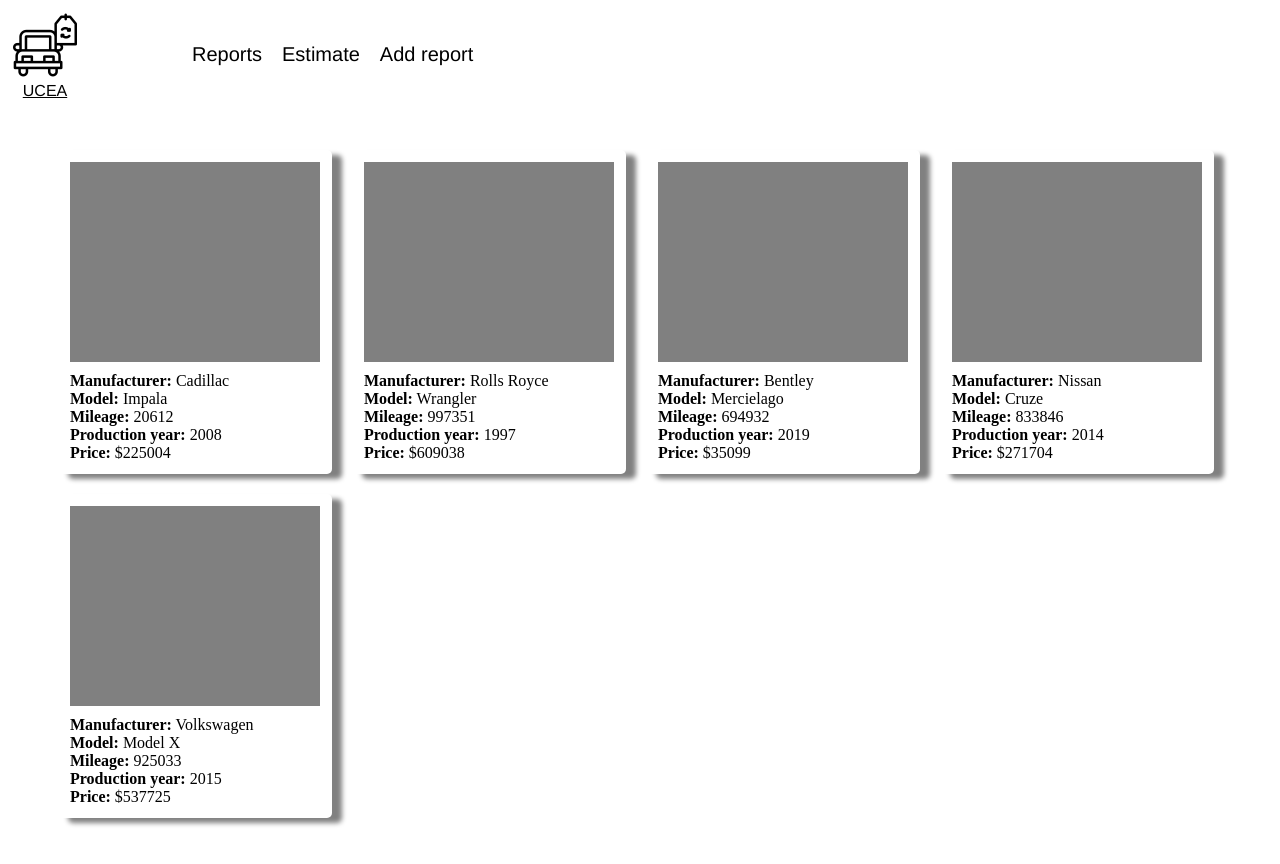
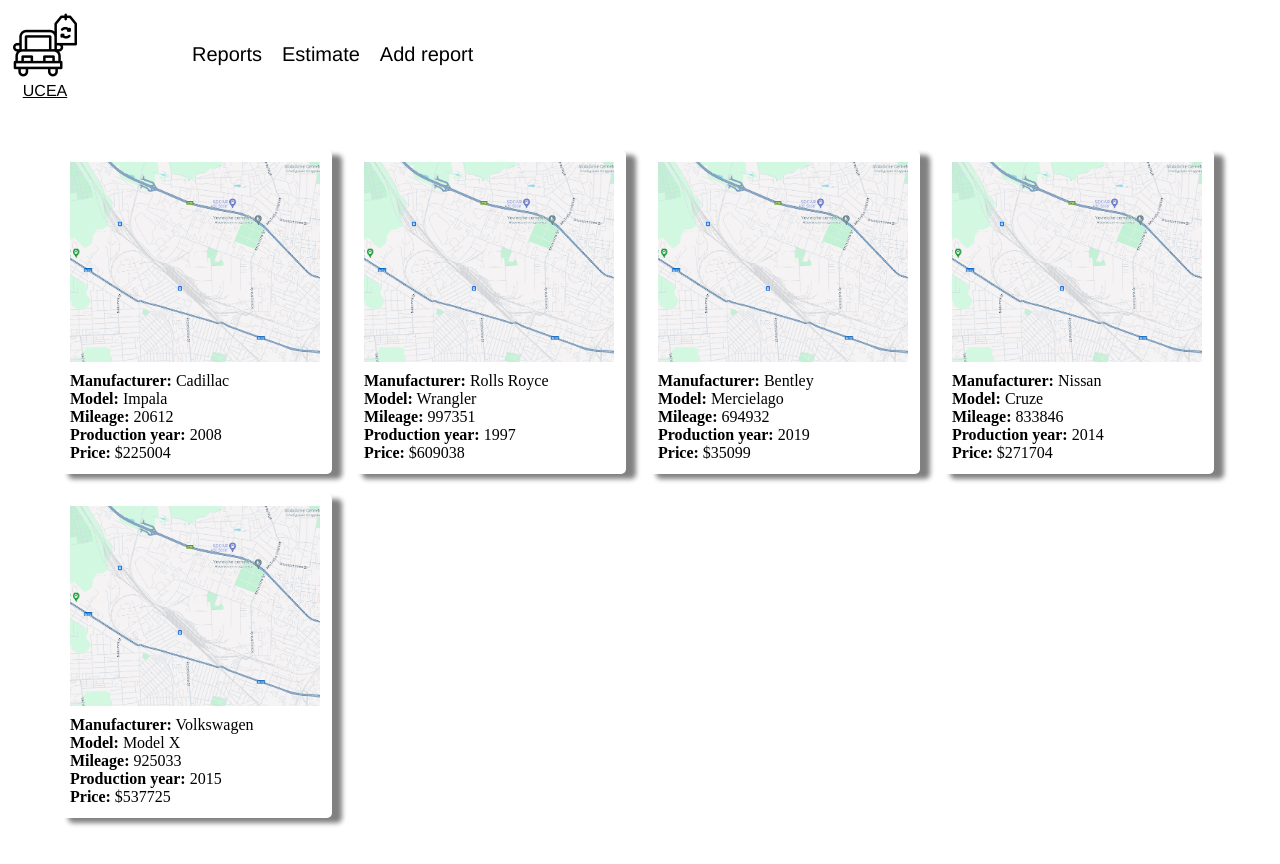
Before and after one commit to shevOle/ang-used-car-evaluation-app, an Angular app: page /reports in a window 1280 px wide. Shown: the top 864 px of the page. Built offline with nearby package versions, Linux system fonts and the light colour scheme.

Commit message:
fix: update report thumb styles

```diff
--- a/src/app/report/report.component.scss
+++ b/src/app/report/report.component.scss
@@ -9,7 +9,7 @@
 
 .report-list-item:hover,
 .report-list-item:focus {
-    border: 2px solid blue;
+    border: 2px solid black;
     cursor: pointer;
     outline: none;
 }
@@ -20,6 +20,8 @@
 
 .report-card-map {
     height: 200px;
-    background-color: gray;
+    background-image: url('../../assets/google-map-dull.png');
+    background-repeat: no-repeat;
+    background-size: cover;
     margin-bottom: 10px;
 }
```
